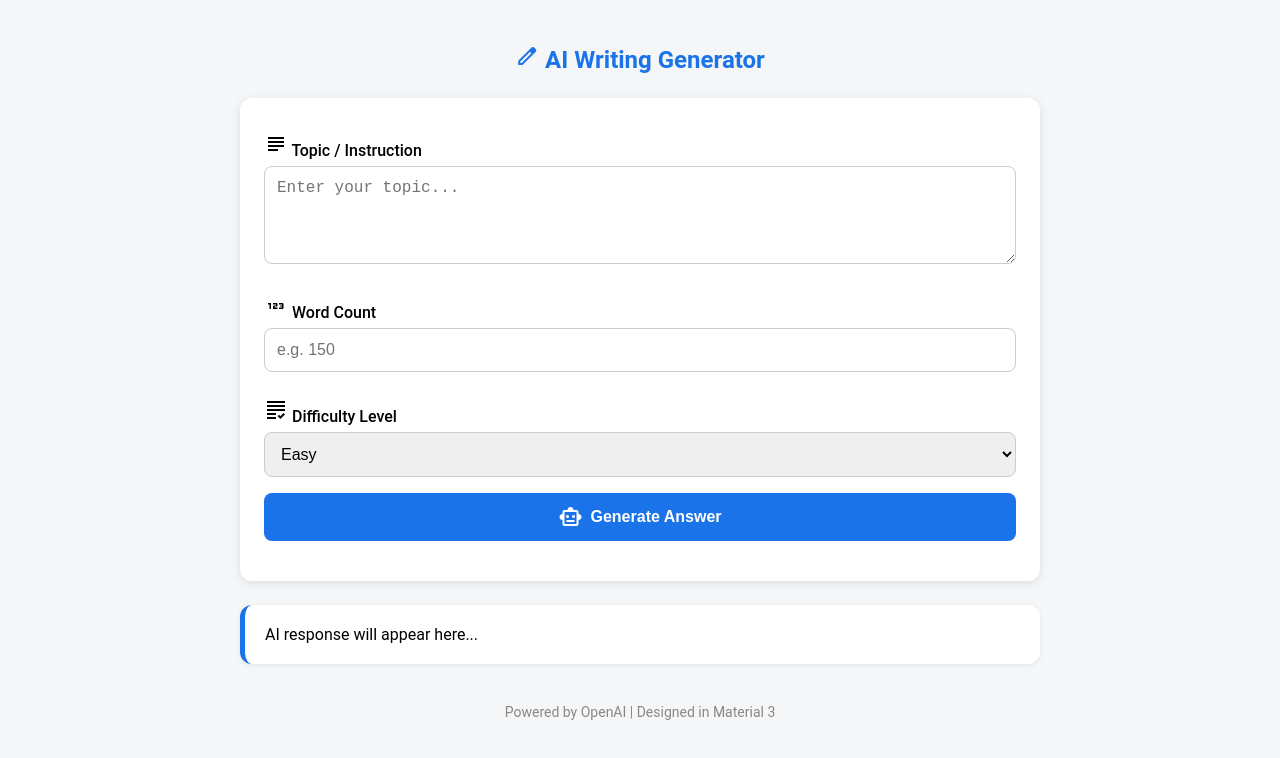
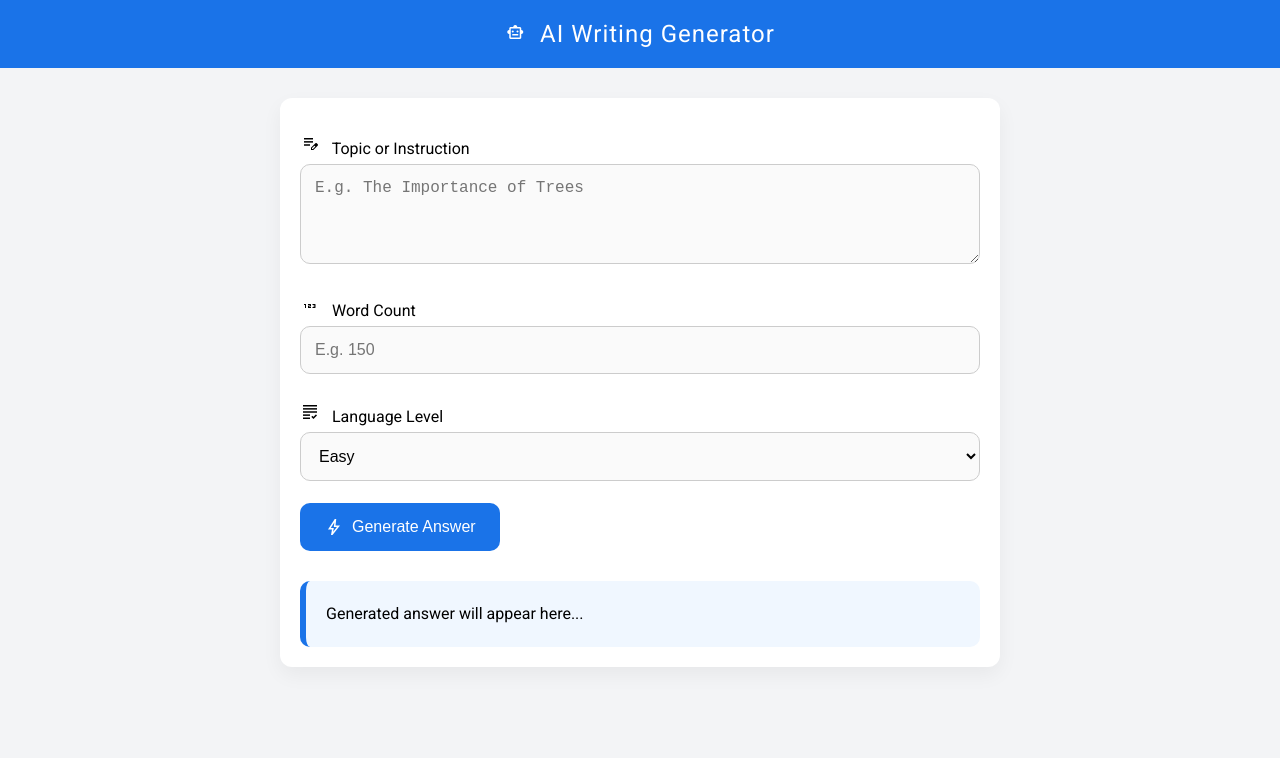
Before and after one commit to Swarup2024web/Writings, a plain HTML site: page index.html in a window 1280 px wide. Drawn offline with nearby package versions, Linux system fonts and the light colour scheme.

Commit message:
Update index.html

```diff
--- a/index.html
+++ b/index.html
@@ -4,108 +4,127 @@
   <meta charset="UTF-8" />
   <meta name="viewport" content="width=device-width, initial-scale=1.0"/>
   <title>AI Writing Generator</title>
+  <link href="https://fonts.googleapis.com/css2?family=Roboto&display=swap" rel="stylesheet"/>
   <link href="https://fonts.googleapis.com/css2?family=Material+Symbols+Outlined" rel="stylesheet"/>
   <style>
+    * {
+      box-sizing: border-box;
+    }
+
     body {
+      margin: 0;
       font-family: 'Roboto', sans-serif;
-      background-color: #f4f6f8;
-      margin: 0;
-      padding: 0;
+      background-color: #f3f4f6;
+    }
+
+    header {
+      background: #1a73e8;
+      color: white;
+      padding: 20px;
+      text-align: center;
+      font-size: 24px;
+      letter-spacing: 1px;
+      font-weight: 500;
     }
 
     .container {
-      max-width: 800px;
-      margin: auto;
-      padding: 24px;
-    }
-
-    h2 {
-      text-align: center;
-      color: #1a73e8;
-      margin-bottom: 24px;
-    }
-
-    .form-group {
-      background: #ffffff;
-      padding: 24px;
+      max-width: 720px;
+      margin: 30px auto;
+      padding: 20px;
+      background: white;
       border-radius: 12px;
-      box-shadow: 0 2px 8px rgba(0, 0, 0, 0.1);
+      box-shadow: 0 8px 20px rgba(0,0,0,0.05);
     }
 
     label {
       display: block;
-      margin: 10px 0 6px;
+      margin-top: 16px;
+      margin-bottom: 6px;
       font-weight: 500;
     }
 
-    input, select, textarea, button {
+    input, select, textarea {
       width: 100%;
+      padding: 14px;
+      border: 1px solid #ccc;
+      border-radius: 10px;
       font-size: 16px;
-      padding: 12px;
-      border: 1px solid #ccc;
-      border-radius: 8px;
-      margin-bottom: 16px;
-      box-sizing: border-box;
+      margin-bottom: 12px;
+      background: #fafafa;
+      transition: 0.2s ease;
+    }
+
+    input:focus, select:focus, textarea:focus {
+      border-color: #1a73e8;
       outline: none;
+      background: #fff;
+    }
+
+    textarea {
+      resize: vertical;
+      min-height: 100px;
     }
 
     button {
-      background-color: #1a73e8;
+      display: inline-flex;
+      align-items: center;
+      justify-content: center;
+      background: #1a73e8;
       color: white;
       border: none;
+      border-radius: 10px;
+      font-size: 16px;
+      padding: 14px 24px;
+      margin-top: 10px;
       cursor: pointer;
-      transition: 0.3s ease;
-      font-weight: bold;
-      display: flex;
-      align-items: center;
-      justify-content: center;
+      transition: background 0.3s ease;
     }
 
     button:hover {
-      background-color: #0f5dc2;
+      background: #0c59c5;
     }
 
-    button .material-symbols-outlined {
+    .material-symbols-outlined {
       margin-right: 8px;
+      font-size: 20px;
     }
 
-    .output-box {
-      margin-top: 24px;
-      background: #fff;
+    .output {
+      margin-top: 30px;
       padding: 20px;
-      border-left: 5px solid #1a73e8;
-      border-radius: 12px;
-      box-shadow: 0 1px 4px rgba(0,0,0,0.08);
+      background: #f0f7ff;
+      border-left: 6px solid #1a73e8;
+      border-radius: 10px;
       white-space: pre-wrap;
-    }
-
-    .footer-note {
-      margin-top: 40px;
-      text-align: center;
-      font-size: 14px;
-      color: #888;
+      font-size: 16px;
+      line-height: 1.6;
     }
 
     @media (max-width: 600px) {
       .container {
+        margin: 10px;
         padding: 16px;
+      }
+      header {
+        font-size: 20px;
       }
     }
   </style>
 </head>
 <body>
 
+  <header>
+    <span class="material-symbols-outlined">smart_toy</span> AI Writing Generator
+  </header>
+
   <div class="container">
-    <h2><span class="material-symbols-outlined">edit</span> AI Writing Generator</h2>
-
-    <div class="form-group">
-      <label for="topicInput"><span class="material-symbols-outlined">subject</span> Topic / Instruction</label>
-      <textarea id="topicInput" placeholder="Enter your topic..." rows="4" required></textarea>
+    <label for="topicInput"><span class="material-symbols-outlined">edit_note</span> Topic or Instruction</label>
+    <textarea id="topicInput" placeholder="E.g. The Importance of Trees"></textarea>
 
     <label for="wordCountInput"><span class="material-symbols-outlined">123</span> Word Count</label>
-      <input type="number" id="wordCountInput" placeholder="e.g. 150" required />
+    <input type="number" id="wordCountInput" placeholder="E.g. 150" />
 
-      <label for="levelInput"><span class="material-symbols-outlined">grading</span> Difficulty Level</label>
+    <label for="levelInput"><span class="material-symbols-outlined">grading</span> Language Level</label>
     <select id="levelInput">
       <option value="easy">Easy</option>
       <option value="moderate">Moderate</option>
@@ -113,13 +132,10 @@
     </select>
 
     <button onclick="generateText()">
-        <span class="material-symbols-outlined">smart_toy</span> Generate Answer
+      <span class="material-symbols-outlined">bolt</span> Generate Answer
     </button>
-    </div>
 
-    <div class="output-box" id="outputArea">AI response will appear here...</div>
-
-    <div class="footer-note">Powered by OpenAI | Designed in Material 3</div>
+    <div class="output" id="outputArea">Generated answer will appear here...</div>
   </div>
 
   <script>
@@ -130,27 +146,23 @@
       const output = document.getElementById("outputArea");
 
       if (!topic || !wordCount) {
-        output.innerText = "⚠️ Please provide a topic and word count.";
+        output.innerText = "⚠️ Please enter both topic and word count.";
         return;
       }
 
       output.innerText = "⏳ Generating, please wait...";
 
       try {
-        const response = await fetch("https://YOUR_FIREBASE_PROJECT_URL.cloudfunctions.net/generateWriting", {
+        const response = await fetch("https://your-replit-or-firebase-endpoint/generate", {
           method: "POST",
           headers: { "Content-Type": "application/json" },
-          body: JSON.stringify({
-            topic: topic,
-            wordCount: wordCount,
-            level: level
-          })
+          body: JSON.stringify({ topic, wordCount, level })
         });
 
         const data = await response.json();
-        output.innerText = data.result || "❌ No response received.";
-      } catch (err) {
-        output.innerText = "❌ Error: " + err.message;
+        output.innerText = data.result || "⚠️ No result received.";
+      } catch (error) {
+        output.innerText = "❌ Error: " + error.message;
       }
     }
   </script>
```
Lines whose indentation alone changed are shown as unchanged.
